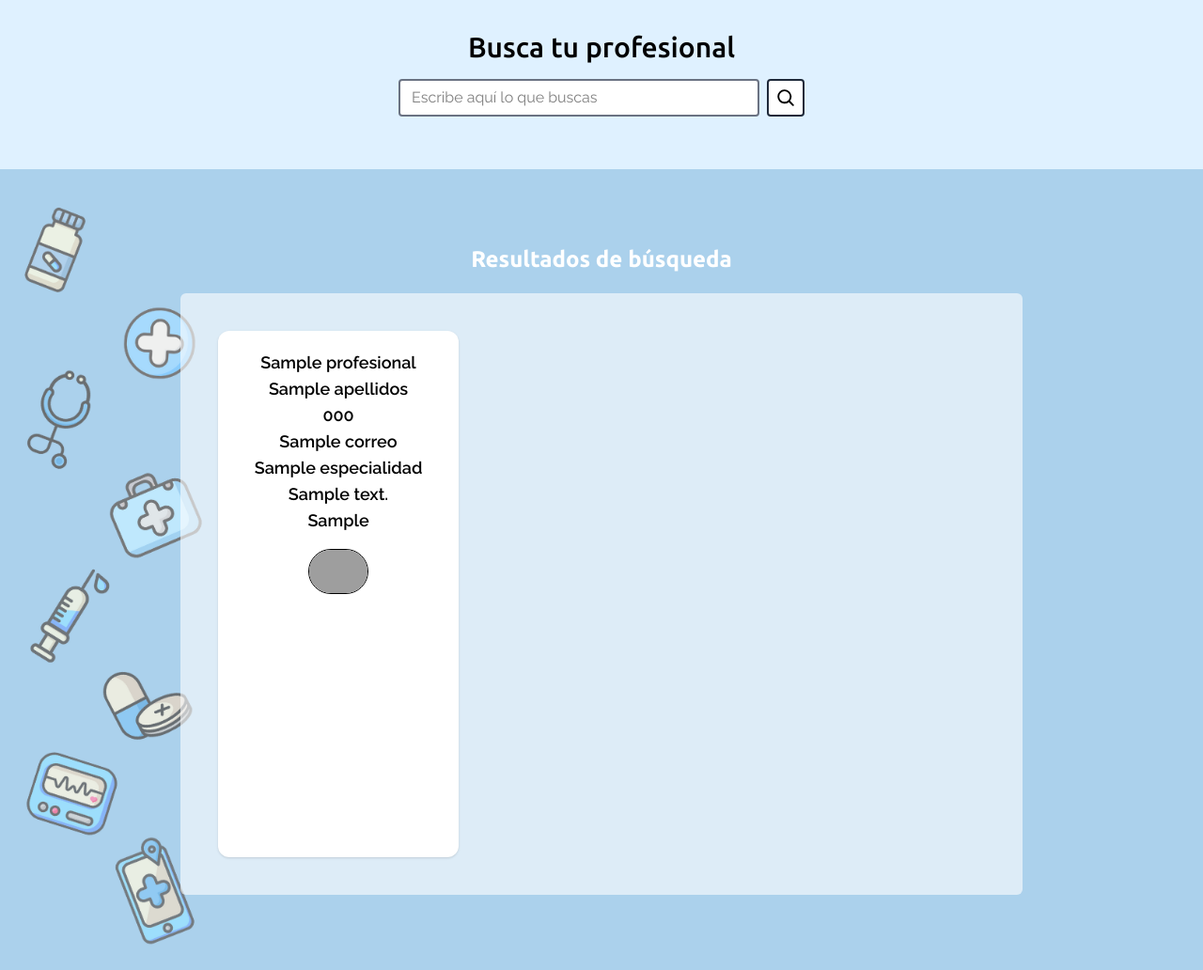
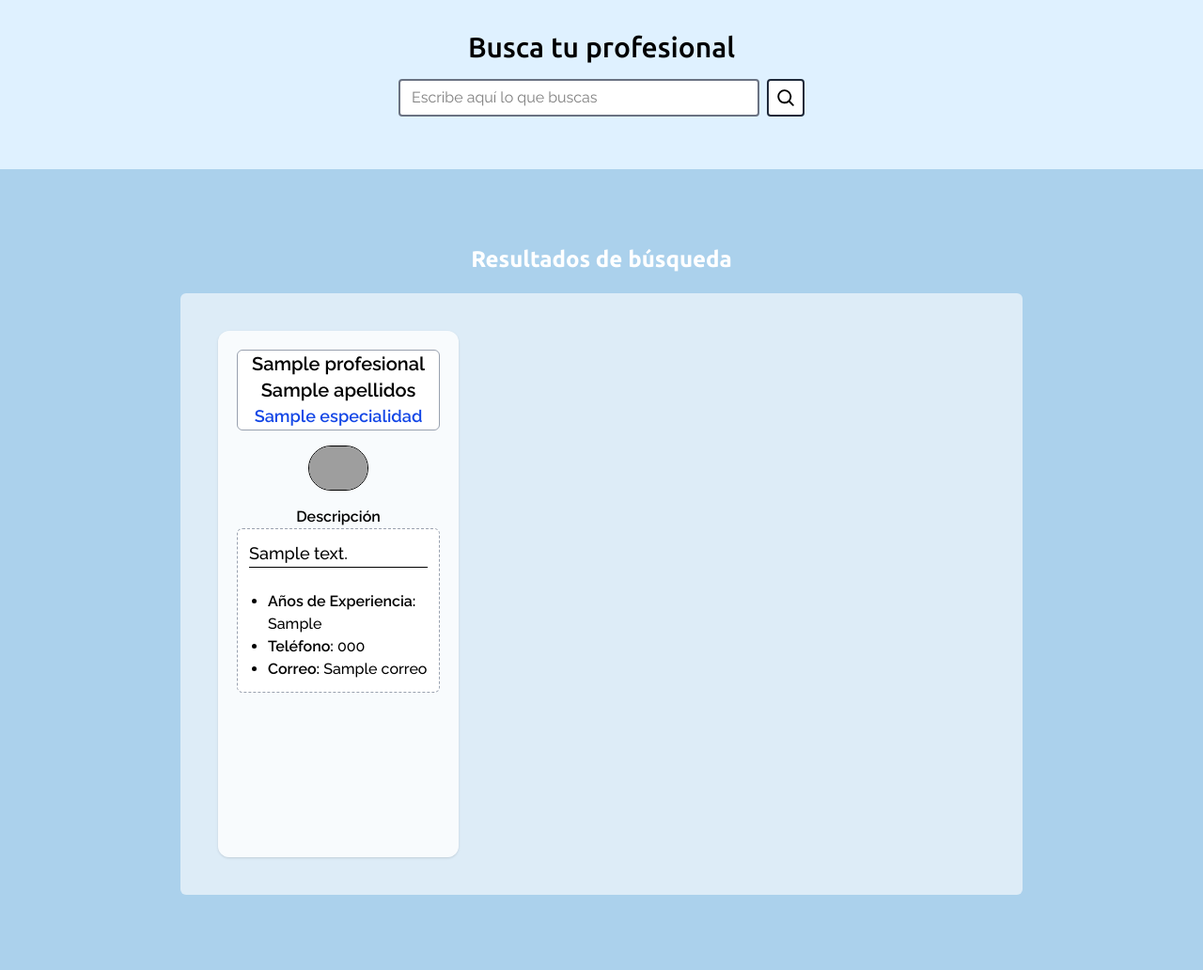
Before and after one commit to dani-pp/PlaniDoc, a Flask app: template templates/buscador.html in a window 1280 px wide. Shown: the part 57-1089 px from the top of the page at 94% size. Run offline with Flask 3, Linux system fonts and the light colour scheme; the template is opened without the code that fills it: most values are stand-ins (such as "Sample title", 1, 10 or a date in 2020); grey boxes are pictures that could not be loaded.

Commit message:
actualizacion interfaz busqueda

```diff
--- a/static/tailwind/output.css
+++ b/static/tailwind/output.css
@@ -18,7 +18,7 @@
     --color-blue-800: oklch(42.4% 0.199 265.638);
     --color-blue-900: oklch(37.9% 0.146 265.522);
     --color-gray-100: oklch(96.7% 0.003 264.542);
-    --color-gray-200: oklch(92.8% 0.006 264.531);
+    --color-gray-300: oklch(87.2% 0.01 258.338);
     --color-gray-400: oklch(70.7% 0.022 261.325);
     --color-gray-500: oklch(55.1% 0.027 264.364);
     --color-gray-700: oklch(37.3% 0.034 259.733);
@@ -290,17 +284,14 @@
   .mb-3 {
     margin-bottom: calc(var(--spacing) * 3);
   }
-  .mb-5 {
-    margin-bottom: calc(var(--spacing) * 5);
+  .mb-4 {
+    margin-bottom: calc(var(--spacing) * 4);
   }
   .mb-8 {
     margin-bottom: calc(var(--spacing) * 8);
   }
   .mb-9 {
     margin-bottom: calc(var(--spacing) * 9);
-  }
-  .mb-10 {
-    margin-bottom: calc(var(--spacing) * 10);
   }
   .mb-\[0\.5vh\] {
     margin-bottom: 0.5vh;
@@ -401,23 +374,44 @@
   .h-screen {
     height: 100vh;
   }
-  .min-h-20 {
-    min-height: calc(var(--spacing) * 20);
+  .max-h-\[20ch\] {
+    max-height: 20ch;
   }
-  .min-h-25 {
-    min-height: calc(var(--spacing) * 25);
+  .max-h-\[20vh\] {
+    max-height: 20vh;
+  }
+  .max-h-\[35vh\] {
+    max-height: 35vh;
+  }
+  .max-h-\[40vh\] {
+    max-height: 40vh;
+  }
+  .max-h-\[50vh\] {
+    max-height: 50vh;
+  }
+  .max-h-\[70vh\] {
+    max-height: 70vh;
+  }
+  .max-h-\[80vh\] {
+    max-height: 80vh;
+  }
+  .max-h-\[90vh\] {
+    max-height: 90vh;
   }
   .min-h-30 {
     min-height: calc(var(--spacing) * 30);
+  }
+  .min-h-\[20vh\] {
+    min-height: 20vh;
+  }
+  .min-h-\[40vh\] {
+    min-height: 40vh;
   }
   .min-h-\[74vh\] {
     min-height: 74vh;
   }
   .min-h-\[80vh\] {
     min-height: 80vh;
-  }
-  .min-h-\[90\%\] {
-    min-height: 90%;
   }
   .min-h-screen {
     min-height: 100vh;
@@ -506,20 +476,23 @@
   .w-screen {
     width: 100vw;
   }
+  .max-w-screen {
+    max-width: 100vw;
+  }
   .transform {
     transform: var(--tw-rotate-x,) var(--tw-rotate-y,) var(--tw-rotate-z,) var(--tw-skew-x,) var(--tw-skew-y,);
   }
   .cursor-pointer {
     cursor: pointer;
   }
+  .list-disc {
+    list-style-type: disc;
+  }
   .grid-cols-1 {
     grid-template-columns: repeat(1, minmax(0, 1fr));
   }
   .grid-cols-3 {
     grid-template-columns: repeat(3, minmax(0, 1fr));
-  }
-  .place-items-center {
-    place-items: center;
   }
   .content-center {
     align-content: center;
@@ -590,11 +557,15 @@
     border-style: var(--tw-border-style);
     border-width: 2px;
   }
+  .border-dashed {
+    --tw-border-style: dashed;
+    border-style: dashed;
+  }
   .border-black {
     border-color: var(--color-black);
   }
-  .border-blue-700 {
-    border-color: var(--color-blue-700);
+  .border-gray-300 {
+    border-color: var(--color-gray-300);
   }
   .border-gray-400 {
     border-color: var(--color-gray-400);
@@ -644,10 +603,28 @@
   .bg-white {
     background-color: var(--color-white);
   }
+  .bg-white\/40 {
+    background-color: color-mix(in srgb, #fff 40%, transparent);
+    @supports (color: color-mix(in lab, red, red)) {
+      background-color: color-mix(in oklab, var(--color-white) 40%, transparent);
+    }
+  }
+  .bg-white\/50 {
+    background-color: color-mix(in srgb, #fff 50%, transparent);
+    @supports (color: color-mix(in lab, red, red)) {
+      background-color: color-mix(in oklab, var(--color-white) 50%, transparent);
+    }
+  }
   .bg-white\/60 {
     background-color: color-mix(in srgb, #fff 60%, transparent);
     @supports (color: color-mix(in lab, red, red)) {
       background-color: color-mix(in oklab, var(--color-white) 60%, transparent);
+    }
+  }
+  .bg-white\/80 {
+    background-color: color-mix(in srgb, #fff 80%, transparent);
+    @supports (color: color-mix(in lab, red, red)) {
+      background-color: color-mix(in oklab, var(--color-white) 80%, transparent);
     }
   }
   .bg-white\/95 {
@@ -655,6 +632,12 @@
     @supports (color: color-mix(in lab, red, red)) {
       background-color: color-mix(in oklab, var(--color-white) 95%, transparent);
     }
+  }
+  .bg-auto {
+    background-size: auto;
+  }
+  .bg-contain {
+    background-size: contain;
   }
   .bg-cover {
     background-size: cover;
@@ -674,6 +657,9 @@
   .p-2 {
     padding: calc(var(--spacing) * 2);
   }
+  .p-3 {
+    padding: calc(var(--spacing) * 3);
+  }
   .p-4 {
     padding: calc(var(--spacing) * 4);
   }
@@ -801,6 +772,9 @@
   .font-semibold {
     --tw-font-weight: var(--font-weight-semibold);
     font-weight: var(--font-weight-semibold);
+  }
+  .overflow-ellipsis {
+    text-overflow: ellipsis;
   }
   .text-blue-600 {
     color: var(--color-blue-600);
--- a/templates/buscador.html
+++ b/templates/buscador.html
@@ -46,20 +46,27 @@
     </form>
     </div>
 
-<div id="seccionResultados" class="text-center py-[10vh] bg-cover w-screen min-h-screen" style="background-image: url('{{ url_for('static', filename='bg-registro-1.3.png') }}');">
+<div id="seccionResultados" class="text-center py-[10vh] bg-auto bg-center max-w-screen min-h-screen" style="background-image: url('{{ url_for('static', filename='bg-registro-1.3.png') }}');">
   <h2 class="font-ubuntu text-2xl font-semibold text-white pb-5">Resultados de búsqueda</h2>
 
   <div class="w-[70%] min-h-[80vh] bg-white/60 mx-auto rounded-md p-10 grid grid-cols-1 sm:grid-cols-2 md:grid-cols-3 gap-6">
     {% for profesional in resultados %}
-      <div class="bg-white shadow rounded-xl p-5 text-center">
-        <h3 class="font-semibold text-lg">{{ profesional.nombre}}</h3>
-        <h3 class="font-semibold text-lg">{{ profesional.apellidos}}</h3>
-        <h3 class="font-semibold text-lg">{{ profesional.telefono}}</h3>
-        <h3 class="font-semibold text-lg">{{ profesional.correo}}</h3>
-        <h3 class="font-semibold text-lg">{{ profesional.especialidad}}</h3>
-        <h3 class="font-semibold text-lg">{{ profesional.descripcion}}</h3>
-        <h3 class="font-semibold text-lg">{{ profesional.anos_experiencia}}</h3>
-        <img src="https://em-content.zobj.net/source/apple/96/smiling-face-with-smiling-eyes_1f60a.png" class="w-[5vw] mx-auto border border-black rounded-full mt-4">
+      <div class="bg-white/80 shadow rounded-xl p-5 text-center max-h-[90vh]">
+      <div class="border border-gray-400 rounded-md bg-white">
+        <h3 class="font-semibold text-xl ">{{ profesional.nombre}} {{ profesional.apellidos}}</h3>
+        <p class="font-semibold text-lg text-blue-700">{{ profesional.especialidad}}</p>
+      </div>
+        <img src="https://em-content.zobj.net/source/apple/96/smiling-face-with-smiling-eyes_1f60a.png" class="w-[5vw] mx-auto border border-black rounded-full mt-4 mb-4">
+        <h4 class="font-semibold">Descripción</h4>
+      <div class="border border-gray-400 border-dashed p-3 overflow-ellipsis content-center rounded-md bg-white max-h-[35vh]">
+        <p class="font-medium text-lg text-justify " >{{ profesional.descripcion}}</p>
+        <hr><br>
+          <ul class="text-left font-medium list-disc pl-5">
+            <li><span class="font-semibold">Años de Experiencia:</span> {{ profesional.anos_experiencia }}</li>
+            <li><span class="font-semibold">Teléfono:</span> {{ profesional.telefono }}</li>
+            <li><span class="font-semibold">Correo:</span> {{ profesional.correo }}</li>
+          </ul>
+          </div>
       </div>
     {% endfor %}
   </div>
```
Also changed, not shown: other parts of static/tailwind/output.css (+21 -109 lines).
